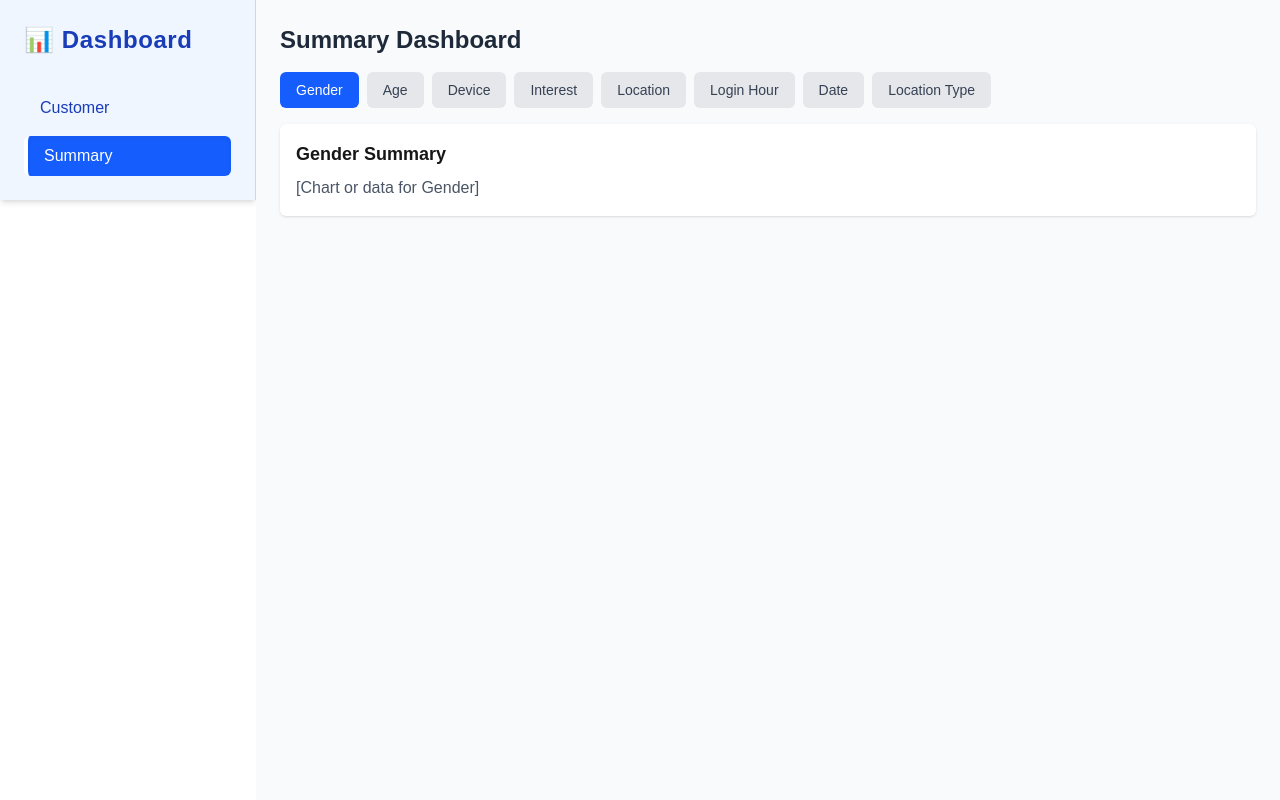
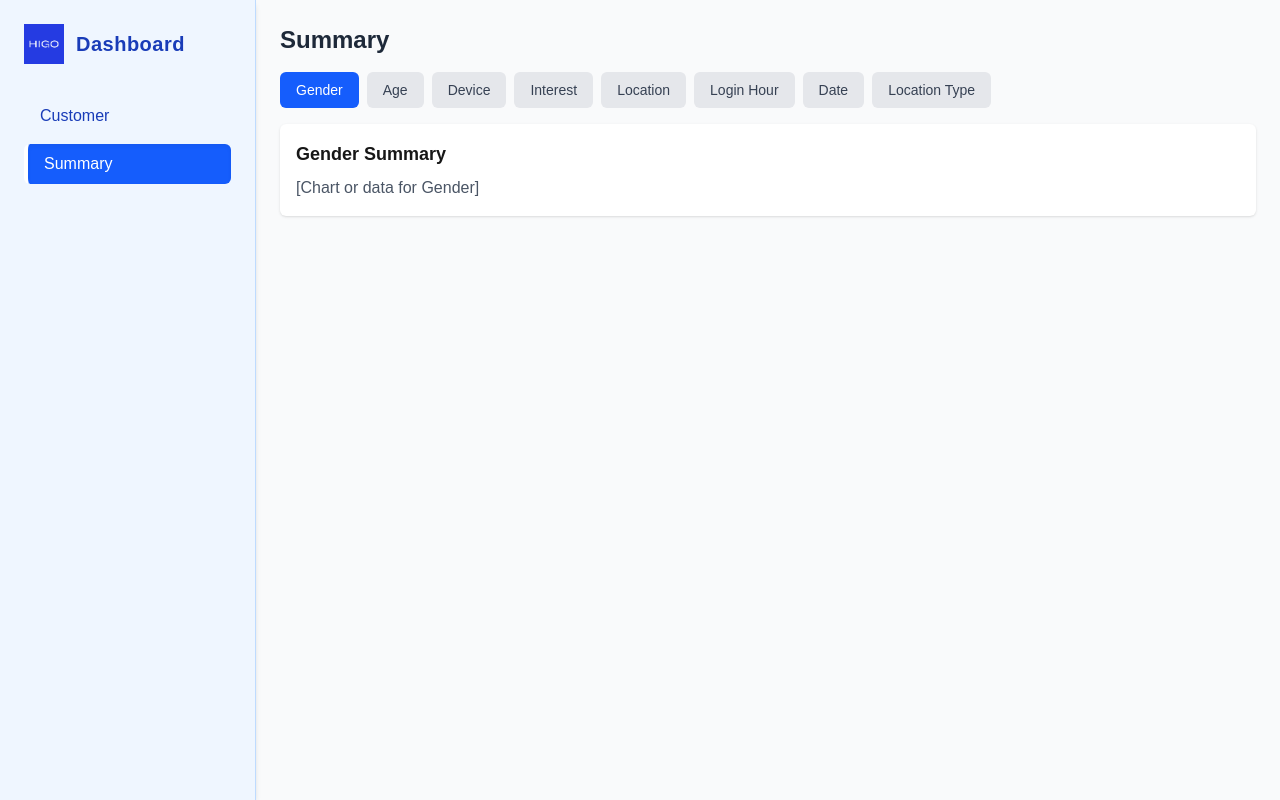
Before and after one commit to izharramdan/customer_dataset_fe, a Next.js app: page /summary in a window 1280 px wide. Built offline with nearby package versions, Linux system fonts and the light colour scheme.

Commit message:
update sidebar

```diff
--- a/src/app/customer/page.tsx
+++ b/src/app/customer/page.tsx
@@ -3,7 +3,8 @@ import CustomerTable from "@/components/CustomerTable";
 
 export default function HomePage() {
   return (
-    <main className="p-6">
+    <main>
+      <h1 className="text-2xl font-bold text-gray-800 mb-4">Customer</h1>
       <CustomerTable />
     </main>
   );
--- a/src/app/summary/page.tsx
+++ b/src/app/summary/page.tsx
@@ -3,7 +3,7 @@ import SummaryTabs from "@/components/SummaryTabs";
 export default function SummaryPage() {
   return (
     <div>
-      <h1 className="text-2xl font-bold text-gray-800 mb-4">Summary Dashboard</h1>
+      <h1 className="text-2xl font-bold text-gray-800 mb-4">Summary</h1>
       <SummaryTabs />
     </div>
   );
--- a/src/components/CustomerTable.tsx
+++ b/src/components/CustomerTable.tsx
@@ -82,9 +82,8 @@ export default function CustomerTable() {
   };
 
   return (
-    <div className="p-8 max-w-7xl mx-auto">
-      <h2 className="text-3xl font-bold mb-6 text-gray-800">Customer Table</h2>
-
+    <div className="w-full">
+      <div className="rounded-md">
         {/* Search Input */}
         <form onSubmit={handleSearch} className="mb-6 flex gap-3 items-center">
           <input
@@ -100,14 +99,17 @@ export default function CustomerTable() {
         </form>
 
         {/* Table */}
-      <div className="overflow-x-auto bg-white rounded-lg shadow">
+        <div className="overflow-x-auto bg-white rounded-lg shadow border">
           <table className="min-w-full text-sm text-gray-800">
             <thead className="text-xs bg-gray-100 text-gray-600 uppercase border-b">
               {table.getHeaderGroups().map((hg) => (
                 <tr key={hg.id}>
                   {hg.headers.map((header) => (
                     <th key={header.id} className="px-5 py-3 text-left">
-                    {flexRender(header.column.columnDef.header, header.getContext())}
+                      {flexRender(
+                        header.column.columnDef.header,
+                        header.getContext()
+                      )}
                     </th>
                   ))}
                 </tr>
@@ -123,7 +125,10 @@ export default function CustomerTable() {
                 >
                   {row.getVisibleCells().map((cell) => (
                     <td key={cell.id} className="px-5 py-3 border-t">
-                    {flexRender(cell.column.columnDef.cell, cell.getContext())}
+                      {flexRender(
+                        cell.column.columnDef.cell,
+                        cell.getContext()
+                      )}
                     </td>
                   ))}
                 </tr>
@@ -138,7 +143,7 @@ export default function CustomerTable() {
           <button
             disabled={page === 1}
             onClick={() => setPage((p) => Math.max(p - 1, 1))}
-    className="px-4 py-2 bg-blue-600 text-white rounded-md hover:bg-blue-700 disabled:bg-gray-300 disabled:text-gray-600 disabled:cursor-not-allowed transition"
+            className="px-4 py-2 bg-blue-600 text-white rounded-md hover:bg-blue-700 disabled:bg-gray-300 disabled:text-gray-600 disabled:cursor-not-allowed transition text-sm"
           >
             Previous
           </button>
@@ -153,11 +158,12 @@ export default function CustomerTable() {
           <button
             disabled={page === totalPages}
             onClick={() => setPage((p) => Math.min(p + 1, totalPages))}
-    className="px-4 py-2 bg-blue-600 text-white rounded-md hover:bg-blue-700 disabled:bg-gray-300 disabled:text-gray-600 disabled:cursor-not-allowed transition"
+            className="px-4 py-2 bg-blue-600 text-white rounded-md hover:bg-blue-700 disabled:bg-gray-300 disabled:text-gray-600 disabled:cursor-not-allowed transition text-sm"
           >
             Next
           </button>
         </div>
       </div>
+    </div>
   );
 }
--- a/src/components/Sidebar.tsx
+++ b/src/components/Sidebar.tsx
@@ -2,6 +2,8 @@
 
 import Link from "next/link";
 import { usePathname } from "next/navigation";
+import Image from "next/image";
+import Logo from "../../public/higo-logo.png";
 
 const Sidebar = () => {
   const pathname = usePathname();
@@ -12,9 +14,12 @@ const Sidebar = () => {
   ];
 
   return (
-    <aside className="w-full sm:w-64 h-full p-6 bg-blue-50 border-r border-blue-200 shadow-md">
-      <div className="text-2xl font-semibold text-blue-800 mb-8 tracking-wide">
-        📊 Dashboard
+    <aside className="w-full sm:w-64 h-screen sticky top-0 p-6 bg-blue-50 border-r border-blue-200 shadow-md">
+      <div className="flex items-center gap-3 mb-8">
+        <Image src={Logo} alt="Higo Logo" width={40} height={40} />
+        <span className="text-xl font-semibold text-blue-800 tracking-wide">
+          Dashboard
+        </span>
       </div>
 
       <nav className="space-y-2">
```
Also changed, not shown: public/higo-logo.png (added). Lines whose indentation alone changed are shown as unchanged.
